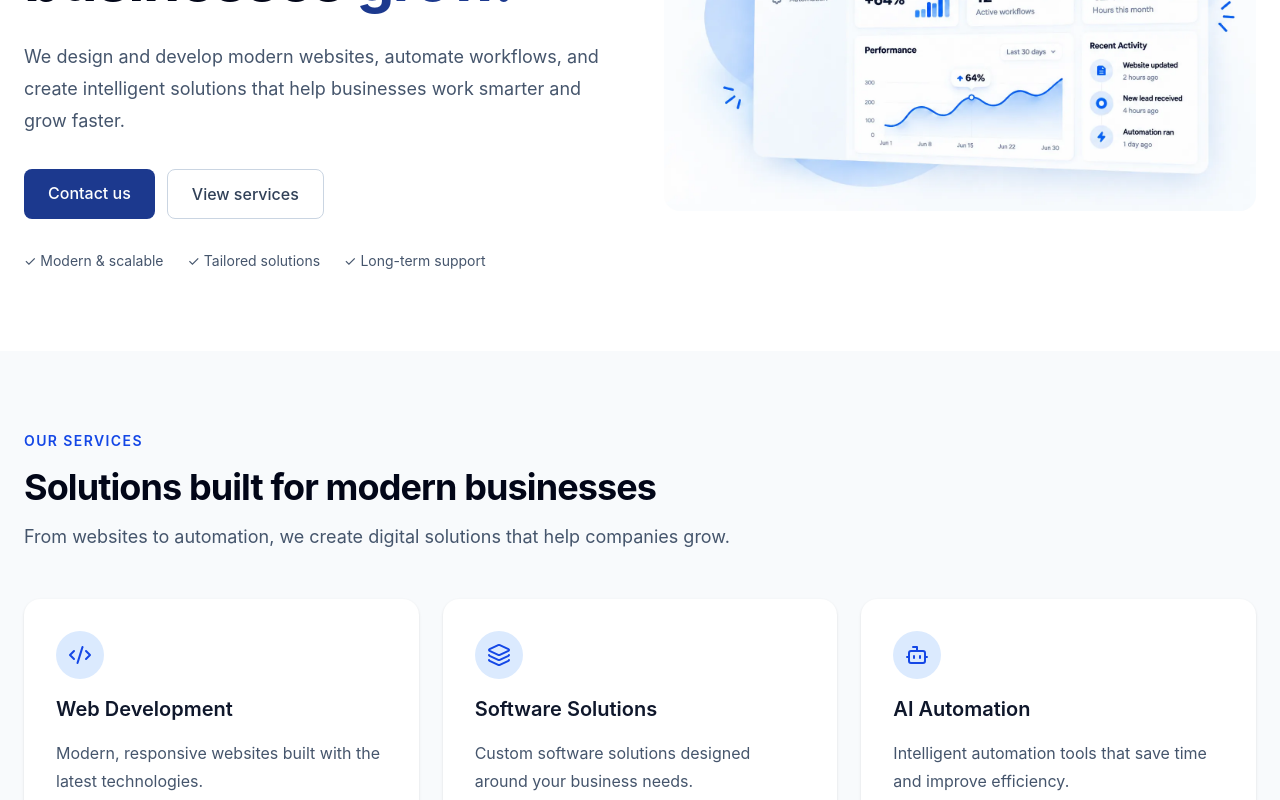
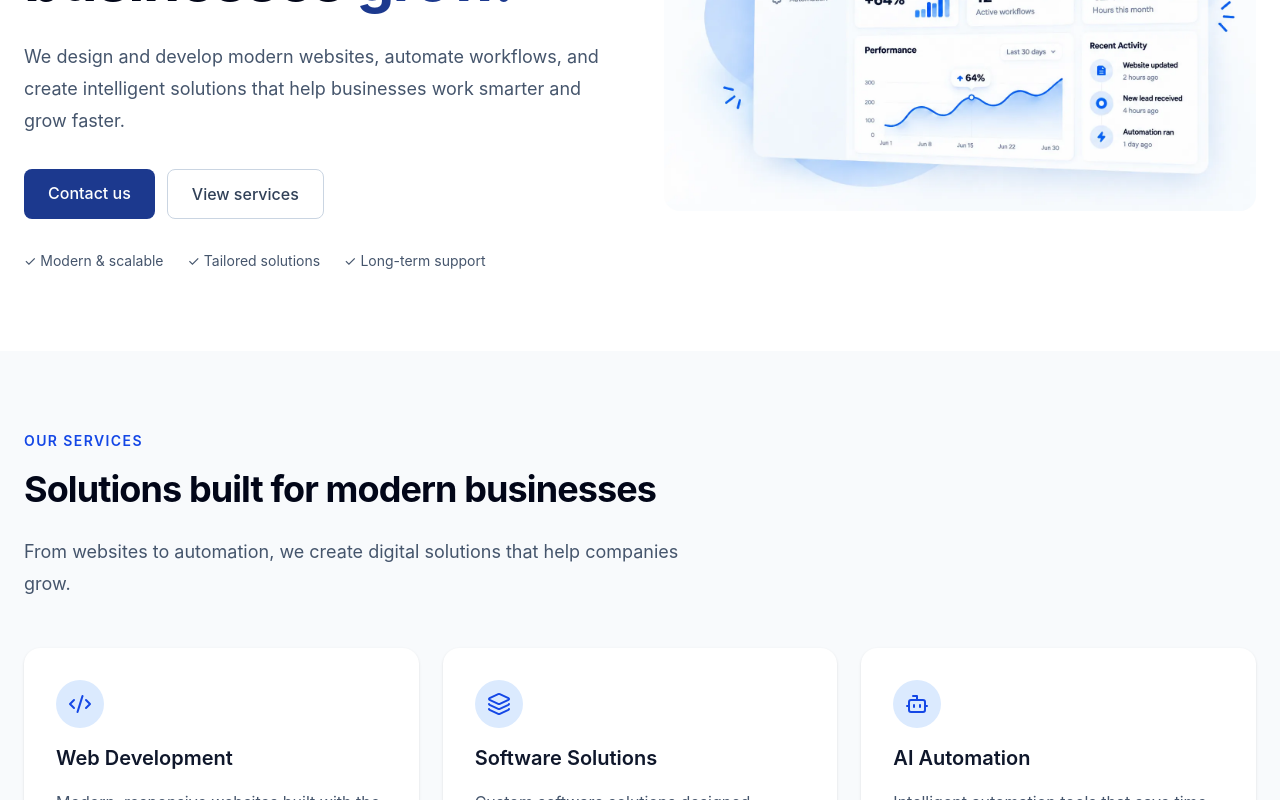
Before and after one commit to duartesimo/NewSolutions, a React (Vite) app in the folder frontend/: page / in a window 1280 px wide. Shown: the part 409-1209 px from the top of the page. Built offline with nearby package versions, Linux system fonts and the light colour scheme.

Commit message:
refactor: services preview

```diff
--- a/frontend/src/components/sections/ServicesPreview.tsx
+++ b/frontend/src/components/sections/ServicesPreview.tsx
@@ -1,4 +1,5 @@
 import { Code2, Bot, Layers } from "lucide-react";
+import SectionHeader from "../ui/SectionHeader";
 
 const services = [
   {
@@ -26,20 +27,11 @@ function ServicesPreview() {
     <section className="bg-slate-50 py-20">
       <div className="mx-auto max-w-7xl px-6">
         {/* Header */}
-        <div>
-          <p className="text-center text-sm font-semibold tracking-widest text-blue-700 uppercase md:text-left">
-            Our services
-          </p>
-
-          <h2 className="mt-4 text-center text-3xl font-bold tracking-tight text-slate-950 sm:text-4xl md:text-left">
-            Solutions built for modern businesses
-          </h2>
-
-          <p className="mt-4 text-center text-base leading-7 text-slate-600 sm:text-lg md:text-left">
-            From websites to automation, we create digital solutions that help
-            companies grow.
-          </p>
-        </div>
+        <SectionHeader
+          eyebrow="Our services"
+          title="Solutions built for modern businesses"
+          description=" From websites to automation, we create digital solutions that help companies grow."
+        />
 
         {/* Cards */}
         <div className="mt-12 grid grid-cols-1 gap-6 md:grid-cols-3">
```
